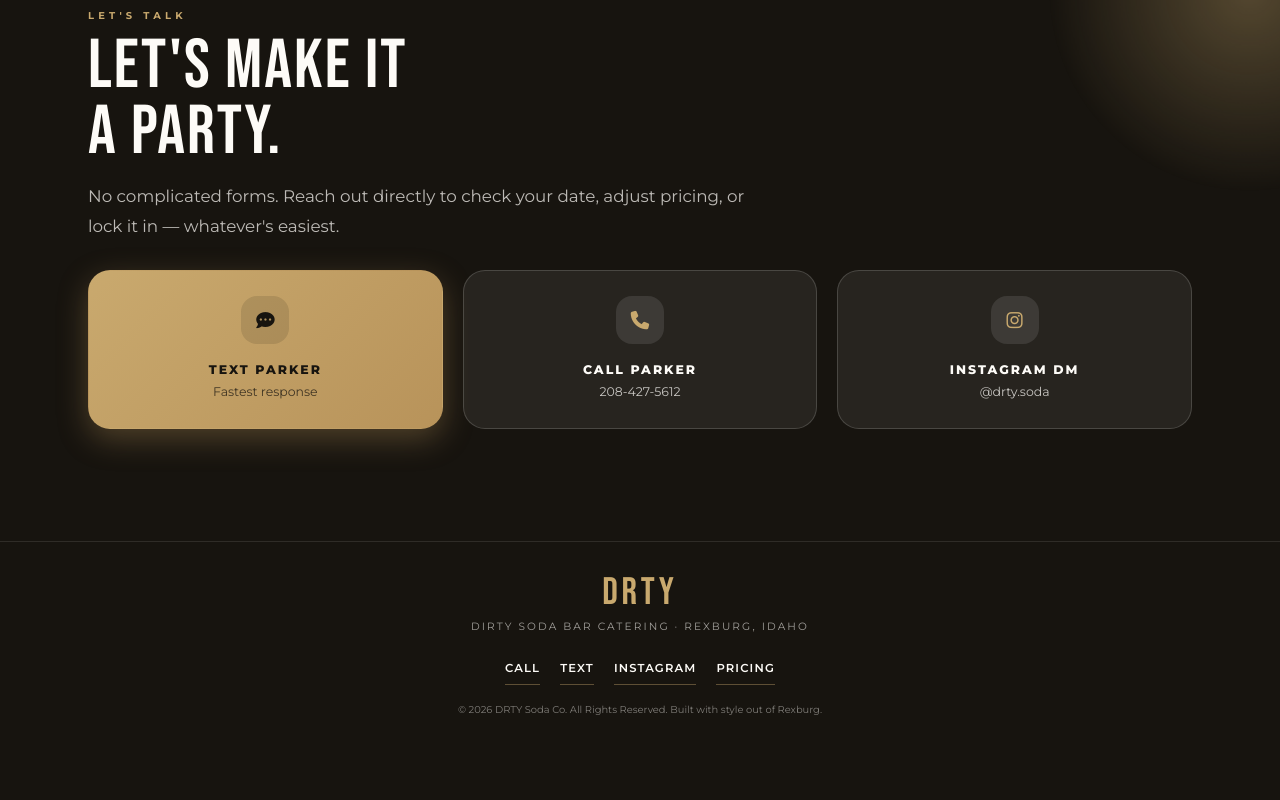
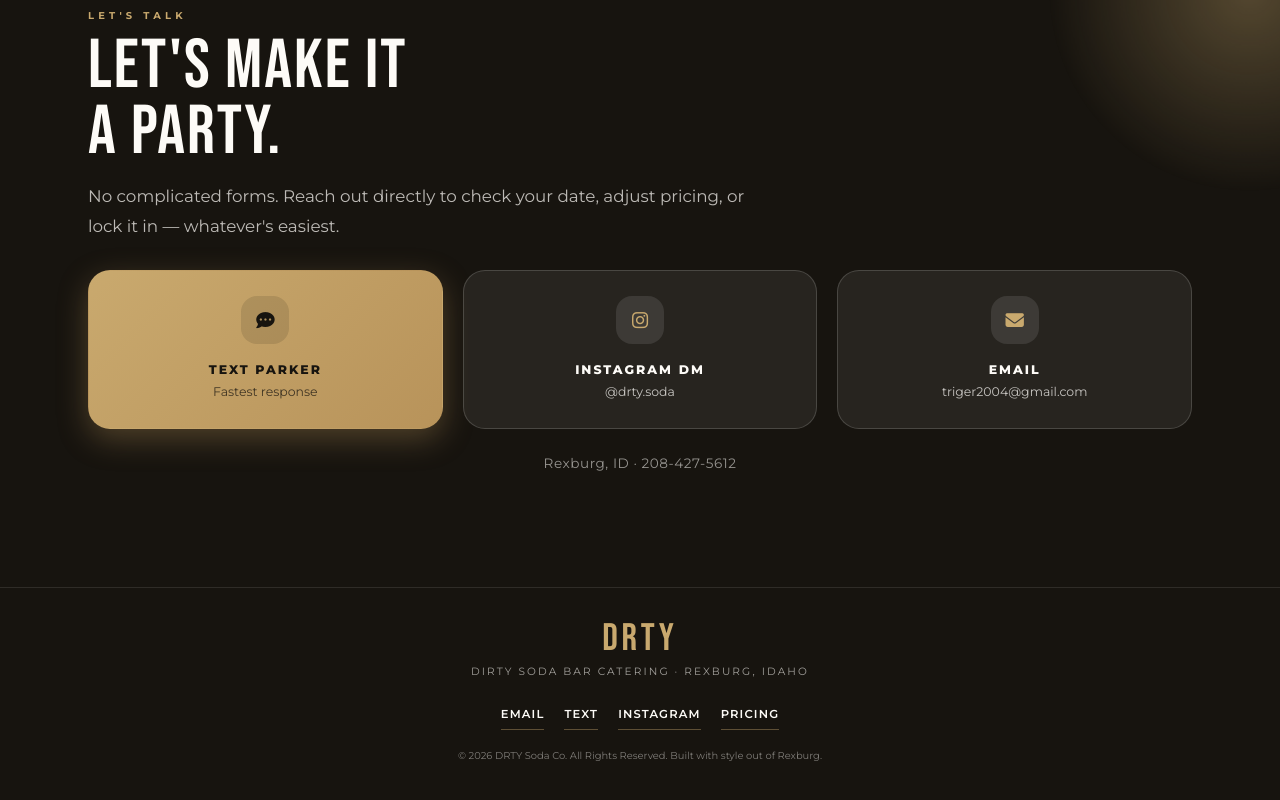
Before and after one commit to Trigger2004/simplmade, a plain HTML site: page desktop.html in a window 1280 px wide. Shown: the part 6376-7176 px from the top of the page. Before the commit the page ends 7142 px from the top, so only its background shows below. Drawn offline with Linux system fonts and the light colour scheme.

Commit message:
Add files via upload

```diff
--- a/desktop.html
+++ b/desktop.html
@@ -778,9 +778,10 @@ footer { background: var(--ink); color: var(--bg); text-align: center; padding:
     <p class="lede reveal">No complicated forms. Reach out directly to check your date, adjust pricing, or lock it in — whatever's easiest.</p>
     <div class="contact-methods" id="contact-hub">
       <a href="sms:2084275612" class="contact-btn primary reveal"><i class="fa-solid fa-comment-dots"></i><span><span class="btn-title">Text Parker</span><span class="btn-sub">Fastest response</span></span></a>
-      <a href="tel:2084275612" class="contact-btn reveal" style="--d:.08s"><i class="fa-solid fa-phone"></i><span><span class="btn-title">Call Parker</span><span class="btn-sub">208-427-5612</span></span></a>
-      <a href="https://instagram.com/drty.soda" target="_blank" rel="noopener" class="contact-btn reveal" style="--d:.16s"><i class="fa-brands fa-instagram"></i><span><span class="btn-title">Instagram DM</span><span class="btn-sub">@drty.soda</span></span></a>
+      <a href="https://instagram.com/drty.soda" target="_blank" rel="noopener" class="contact-btn reveal" style="--d:.08s"><i class="fa-brands fa-instagram"></i><span><span class="btn-title">Instagram DM</span><span class="btn-sub">@drty.soda</span></span></a>
+      <a href="mailto:triger2004@gmail.com" class="contact-btn reveal" style="--d:.16s"><i class="fa-solid fa-envelope"></i><span><span class="btn-title">Email</span><span class="btn-sub">triger2004@gmail.com</span></span></a>
     </div>
+    <p class="reveal" style="margin-top:1.5rem;text-align:center;font-size:.85rem;letter-spacing:.04em;color:rgba(253,251,247,.55)">Rexburg, ID · 208-427-5612</p>
   </div>
 </section>
 </main>
@@ -789,7 +790,7 @@ footer { background: var(--ink); color: var(--bg); text-align: center; padding:
   <div class="ft-logo">DRTY</div>
   <div class="ft-tag">Dirty soda bar catering · Rexburg, Idaho</div>
   <div class="ft-links">
-    <a href="tel:2084275612">Call</a>
+    <a href="mailto:triger2004@gmail.com">Email</a>
     <a href="sms:2084275612">Text</a>
     <a href="https://instagram.com/drty.soda" target="_blank" rel="noopener">Instagram</a>
     <a href="#pricing">Pricing</a>
@@ -917,7 +918,7 @@ document.addEventListener('DOMContentLoaded', function () {
   $$('.contact-btn, [data-dock]').forEach(function (btn) {
     btn.addEventListener('click', function () {
       var href = btn.getAttribute('href') || '';
-      var ch = href.indexOf('tel:') === 0 ? 'phone' : href.indexOf('sms:') === 0 ? 'text' : href.indexOf('instagram') > -1 ? 'instagram' : 'other';
+      var ch = href.indexOf('mailto:') === 0 ? 'email' : href.indexOf('tel:') === 0 ? 'phone' : href.indexOf('sms:') === 0 ? 'text' : href.indexOf('instagram') > -1 ? 'instagram' : 'other';
       track('contact', { contact_method: ch, contact_label: btn.dataset.dock ? 'dock' : ((btn.querySelector('.btn-title') || {}).textContent || '').trim(), event_category: 'conversion' });
       track('generate_lead', { method: ch, event_category: 'conversion' });
     });
```
Also changed, not shown: index.html (+5 -4 lines).
